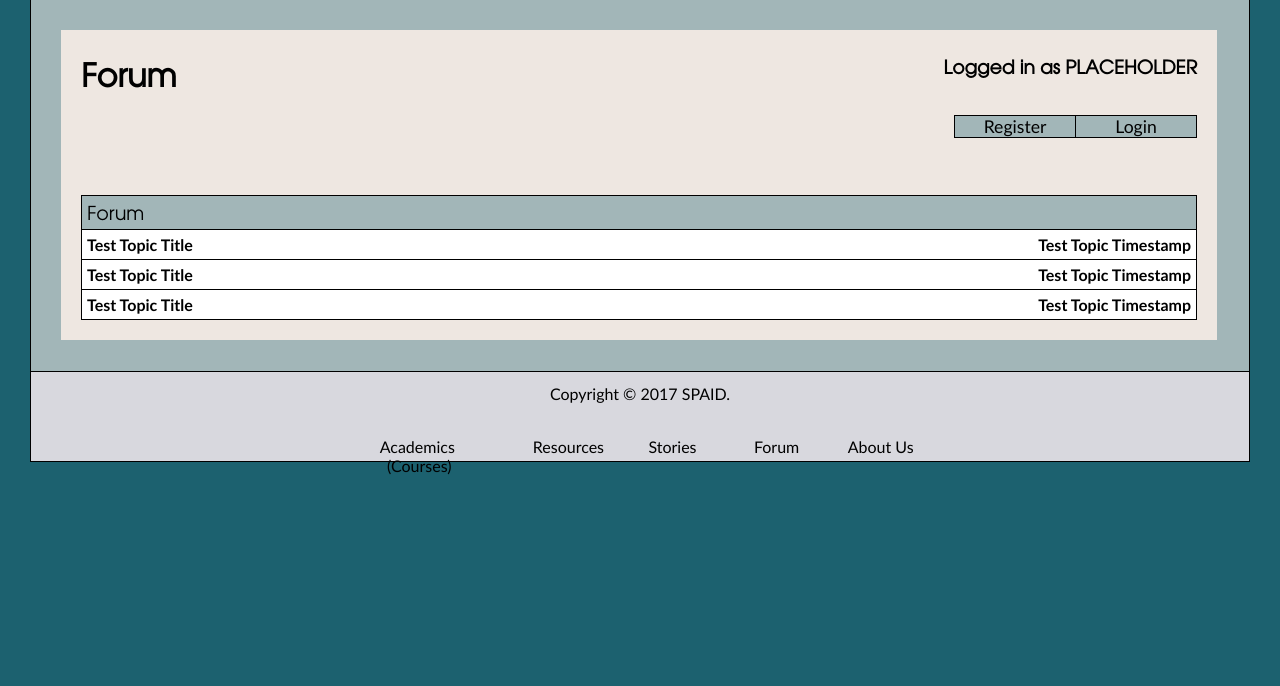
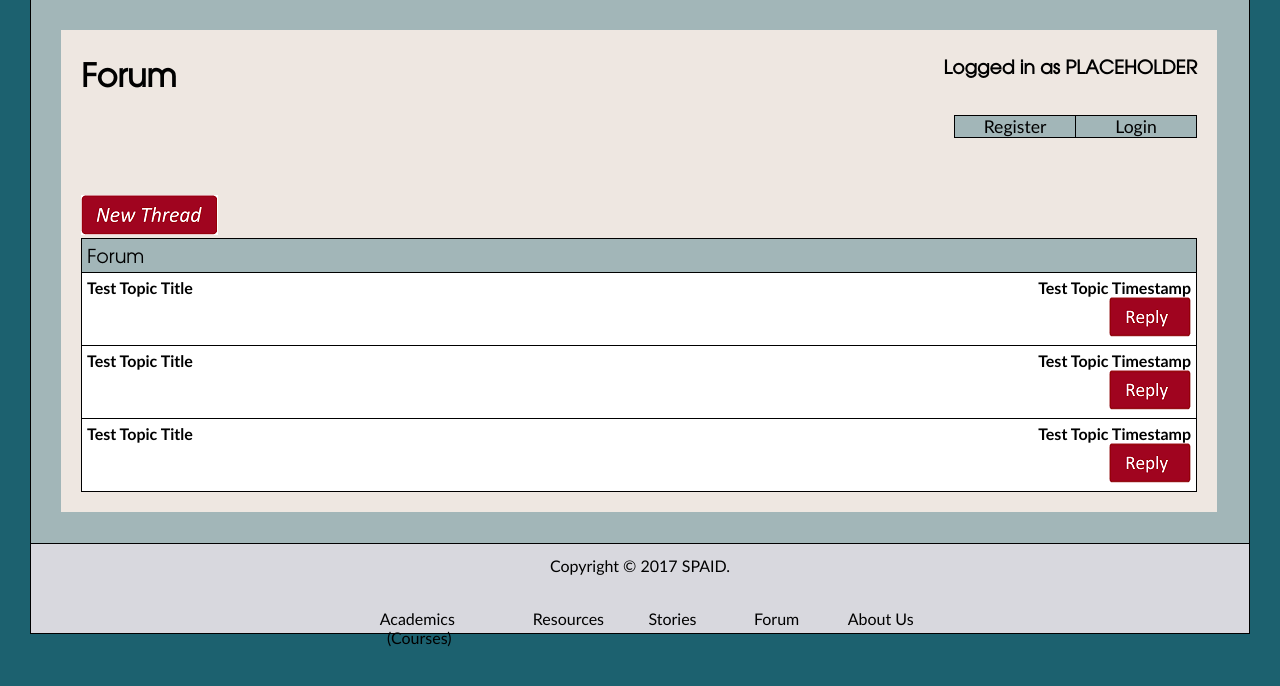
Before and after one commit to paulszefer/SPAID, a PHP site: page /pages/forum.html in a window 1280 px wide. Shown: the part 41-727 px from the top of the page. Run offline with PHP 8.4, Linux system fonts and the light colour scheme.

Commit message:
Generic commit

```diff
--- a/G13/pages/forum.html
+++ b/G13/pages/forum.html
@@ -85,6 +85,8 @@
                     </div>
                 </div>
 
+				<div id="threadButton"><img src="../images/tempThread.png" alt="tempThread"></div>
+
 				<div id="forumblock">
 					<div id="row1" class="row rowtitle">
 						Forum
@@ -95,6 +97,7 @@
                         <div class="threadtimestamp">Test Topic Timestamp</div>
                         <div class="threadauthor">Kris Kringle</div>
                         <div class="threadcontent"> This is an interesting thread. It has a lot of content. This is an interesting thread. It has a lot of content. This is an interesting thread. It has a lot of content. This is an interesting thread. It has a lot of content. This is an interesting thread. It has a lot of content. This is an interesting thread. It has a lot of content. This is an interesting thread. It has a lot of content.</div>
+						<div class="threadreply"><img src="../images/tempReply.png" alt="tempReply"></div>
                     </div>
 
 					<div id="row3" class="row rowthread">
@@ -107,6 +110,7 @@
 							it's about an interesting thread that these words form. It also seems to lie about there being a lot
 							of content, because personally I don't think there is actually very much.</p>
                         </div>
+						<div class="threadreply"><img src="../images/tempReply.png" alt="tempReply"></div>
 					</div>
 
 					<div id="row4" class="row rowthread">
@@ -114,6 +118,7 @@
                         <div class="threadtimestamp">Test Topic Timestamp</div>
                         <div class="threadauthor">Santa Claus</div>
                         <div class="threadcontent">This is yet another interesting thread. It has a lot of content.</div>
+						<div class="threadreply"><img src="../images/tempReply.png" alt="tempReply"></div>
 					</div>
 				</div>
 			</div>
--- a/G13/style/forum.css
+++ b/G13/style/forum.css
@@ -99,8 +99,11 @@
 	text-align: right;
 }
 
+#threadButton {
+	margin: 80px 0 0 0;
+}
+
 #forumblock {
-	margin: 80px 0 0 0;
 	width: 1116px;
 }
 
@@ -146,6 +149,10 @@
 	font-style: italic;
 }
 
+.threadreply {
+	text-align: right;
+}
+
 #row1 {
 
 }
```
Also changed, not shown: G13/images/tempReply.png (added), G13/images/tempThread.png (added), G13/images/tempThreadHover.png (added).
